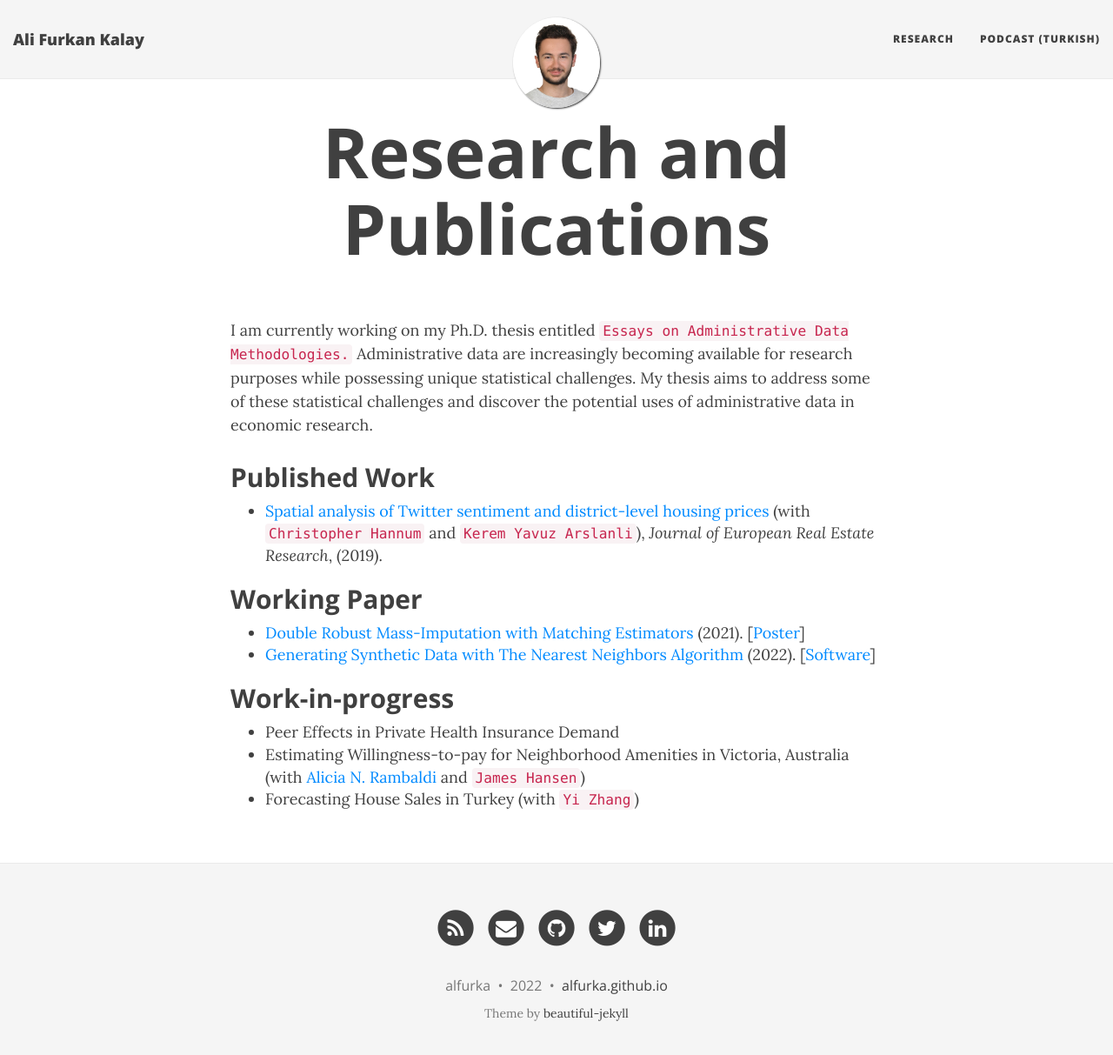
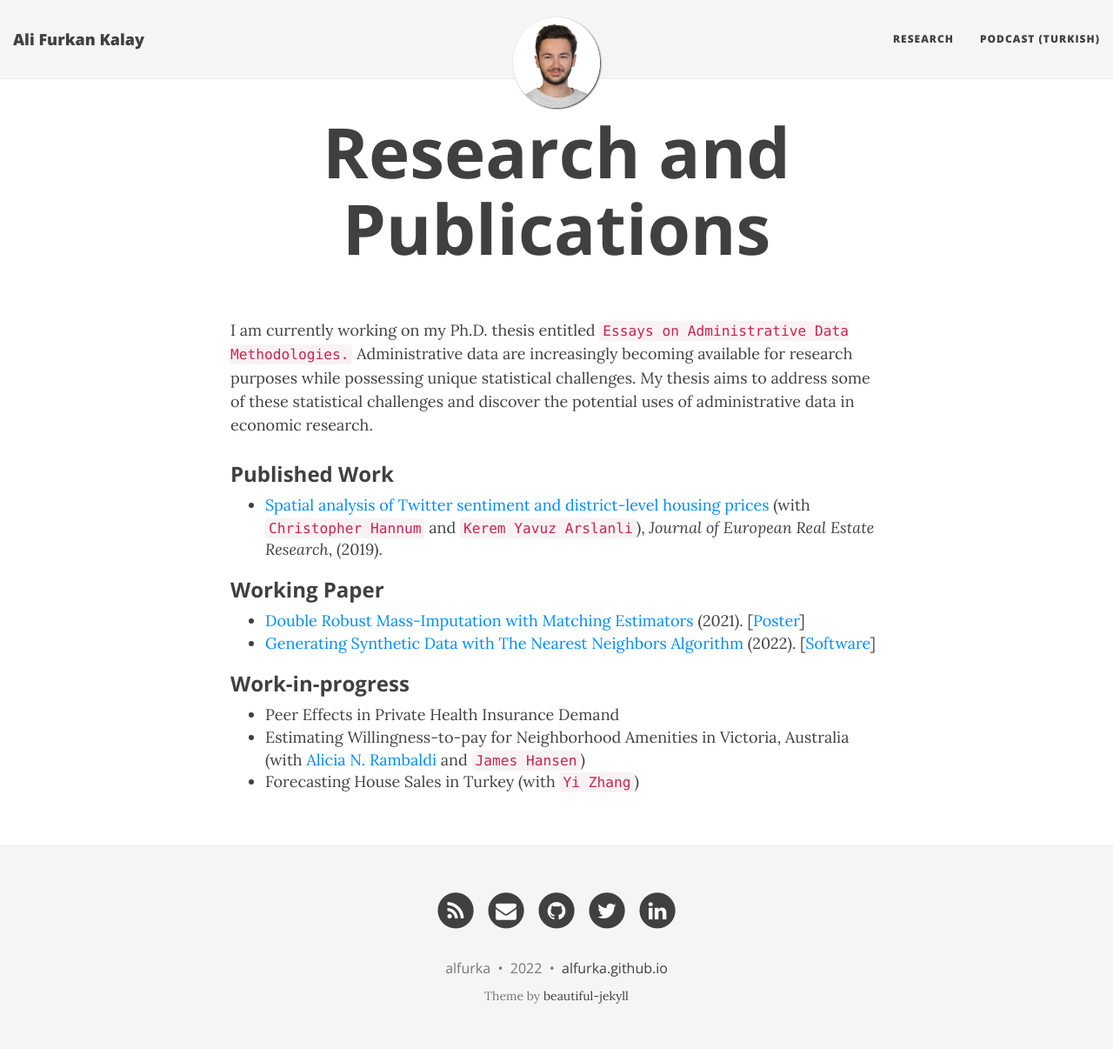
Before and after one commit to alfurka/alfurka.github.io, a Jekyll site: the page built from research.md, in a window 1280 px wide and 1226 px high. Shown: the top 1213 px of the window at 87% size. Built offline with Jekyll 4.4.1, drawn with Linux system fonts in a browser that asks for light colours; nearby versions of some CDN libraries.

```diff
--- a/research.md
+++ b/research.md
@@ -5,16 +5,16 @@ title: Research and Publications
 
 I am currently working on my Ph.D. thesis entitled `Essays on Administrative Data Methodologies.` Administrative data are increasingly becoming available for research purposes while possessing unique statistical challenges. My thesis aims to address some of these statistical challenges and discover the potential uses of administrative data in economic research.
 
-## Published Work
+### Published Work
 
 - [Spatial analysis of Twitter sentiment and district-level housing prices](https://www.emerald.com/insight/content/doi/10.1108/JERER-08-2018-0036/full/html) (with `Christopher Hannum` and `Kerem Yavuz Arslanli`), *Journal of European Real Estate Research*, (2019).
 
-## Working Paper
+### Working Paper
 
 - [Double Robust Mass-Imputation with Matching Estimators](https://arxiv.org/abs/2110.09275) (2021). [[Poster](https://alfurka.github.io/myfiles/Poster_Presentation.pdf)]
 - [Generating Synthetic Data with The Nearest Neighbors Algorithm](https://arxiv.org/abs/2210.00884) (2022). [[Software](https://github.com/alfurka/synloc)]
 
-## Work-in-progress
+### Work-in-progress
 
 - Peer Effects in Private Health Insurance Demand
 - Estimating Willingness-to-pay for Neighborhood Amenities in Victoria, Australia (with [Alicia N. Rambaldi](https://www.aliciarambaldi.net/) and `James Hansen`)
```
